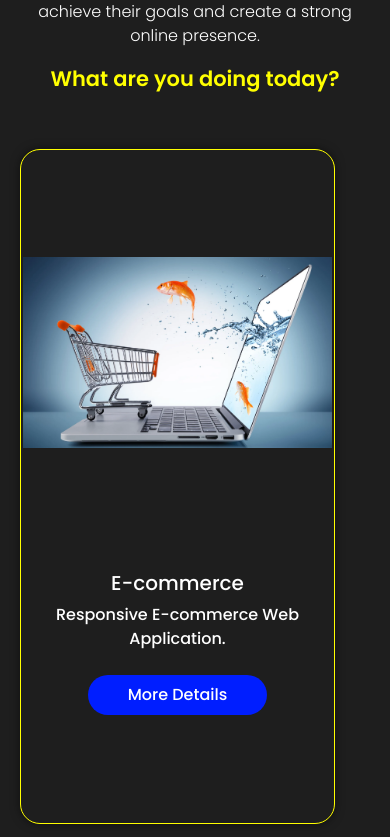
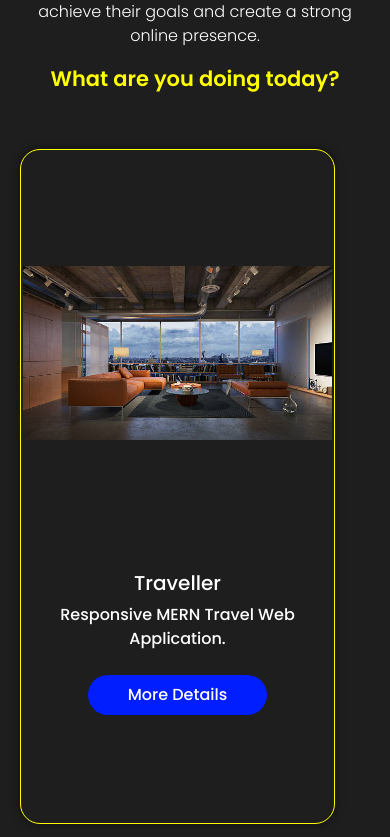
Before and after one commit to toyorcee/MY_PORTFOLIO, a React (Create React App) app: page / in a window 390 px wide. Shown: the part 3087-3924 px from the top of the page. Built offline with nearby package versions, Linux system fonts and the light colour scheme.

Commit message:
new app added- Traveller, 14th may 2024

```diff
--- a/src/Components/Works/works.jsx
+++ b/src/Components/Works/works.jsx
@@ -9,6 +9,7 @@ import gallery04 from "../../asset/gallery04.png";
 import possibility from "../../asset/possibility.png";
 import shopper_img from "../../asset/smiling.webp";
 import womaneating from "../../assets/womaneating.jpg";
+import penthouse from "../../asset/penthouse7.jpg";
 import { motion } from "framer-motion";
 import { fadeIn } from "../../variants.js";
 
@@ -34,6 +35,28 @@ const Works = () => {
         </motion.div>
         <p className="what">What are you doing today?</p>
         <Row>
+          <Col md={4}>
+            <motion.div
+              className="md:w-full mx-auto py-8 rounded mb-32"
+              variants={fadeIn("right", 0.3)}
+              initial="hidden"
+              whileInView={"show"}
+              viewport={{ once: false, amount: 0.5 }}
+            >
+              <Card className="worksImgs">
+                <Card.Img src={penthouse} className="worksImg" />
+                <Card.Body>
+                  <Card.Title>Traveller</Card.Title>
+                  <Card.Text>
+                    <p>Responsive MERN Travel Web Application.</p>
+                  </Card.Text>
+                  <a href="https://traveltorelax.netlify.app/" target="blank_">
+                    <Button className="workBtn">More Details</Button>
+                  </a>
+                </Card.Body>
+              </Card>
+            </motion.div>
+          </Col>
           <Col md={4}>
             <motion.div
               className="md:w-full mx-auto py-8 rounded mb-32"
```
Also changed, not shown: src/asset/penthouse7.jpg (added).
